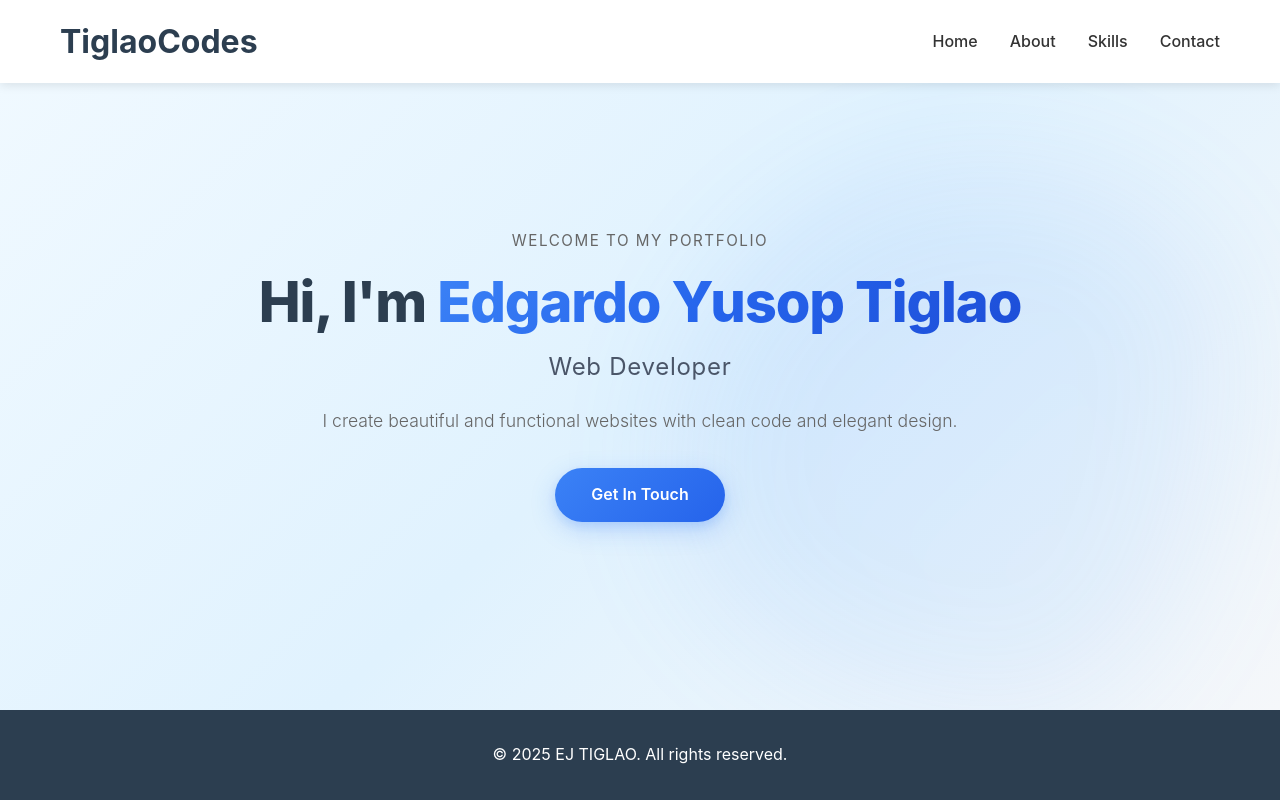
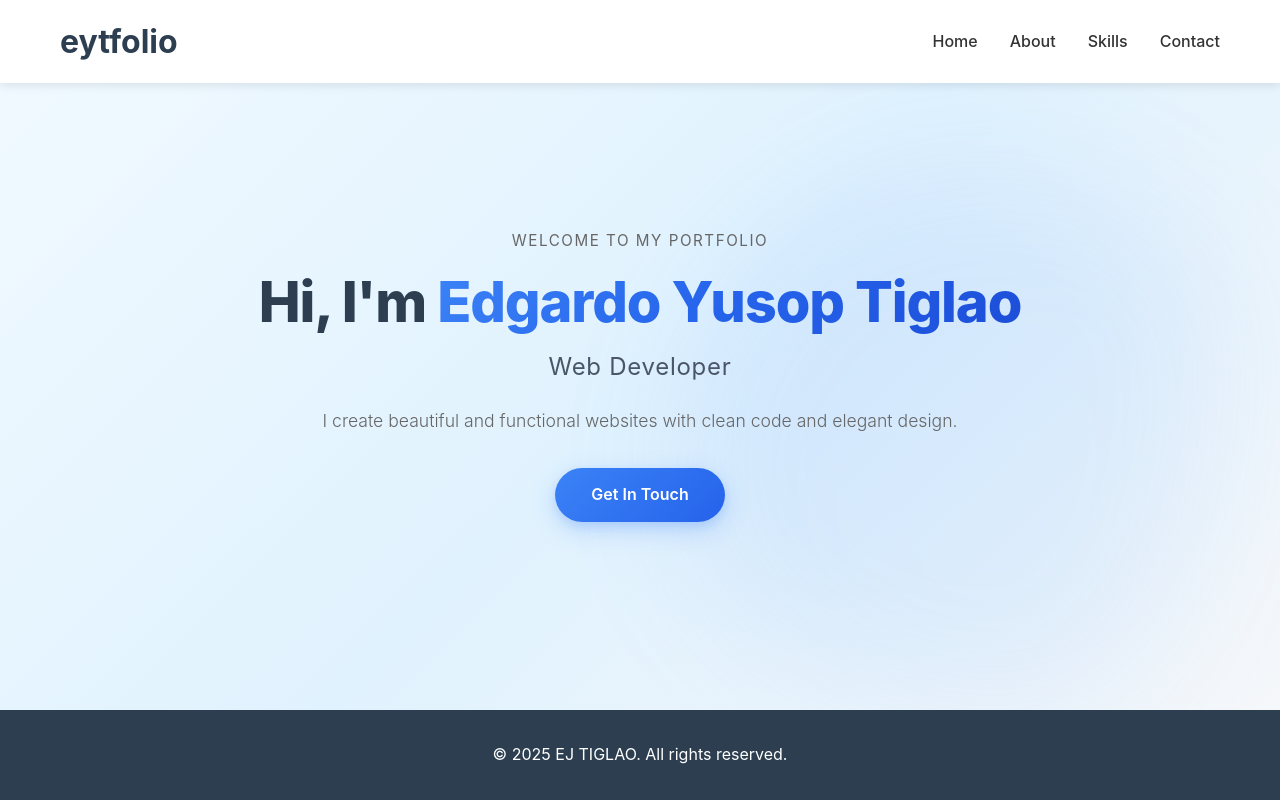
Before and after one commit to EJ-TIGLAO/Portfolio, a plain HTML site: page index.html in a window 1280 px wide. Drawn offline with Linux system fonts and the light colour scheme.

Commit message:
Update navigation brand name to 'eytfolio'

```diff
--- a/index.html
+++ b/index.html
@@ -22,7 +22,7 @@
     <!-- Navigation -->
     <nav class="navbar">
         <div class="container">
-            <div class="nav-brand">TiglaoCodes</div>
+            <div class="nav-brand">eytfolio</div>
             <ul class="nav-menu">
                 <li><a href="index.html" class="nav-link">Home</a></li>
                 <li><a href="about.html" class="nav-link">About</a></li>
```
